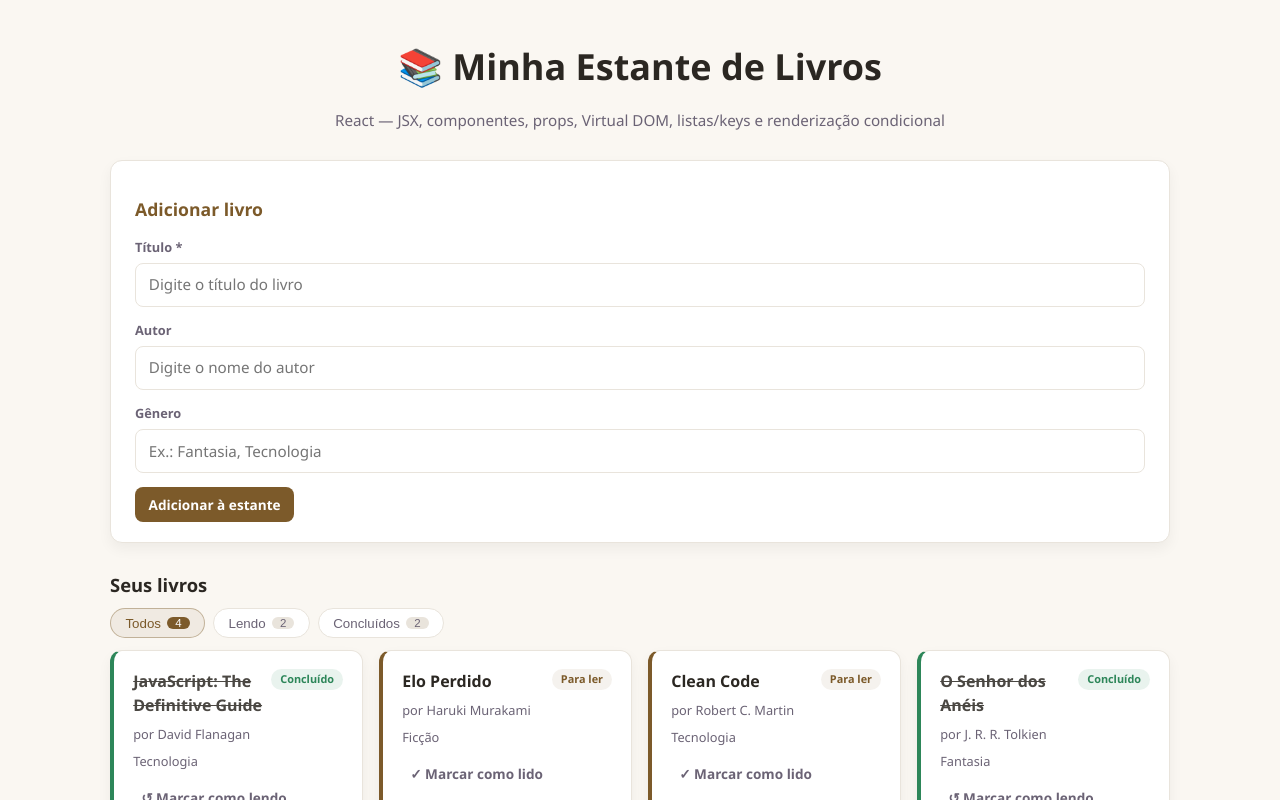
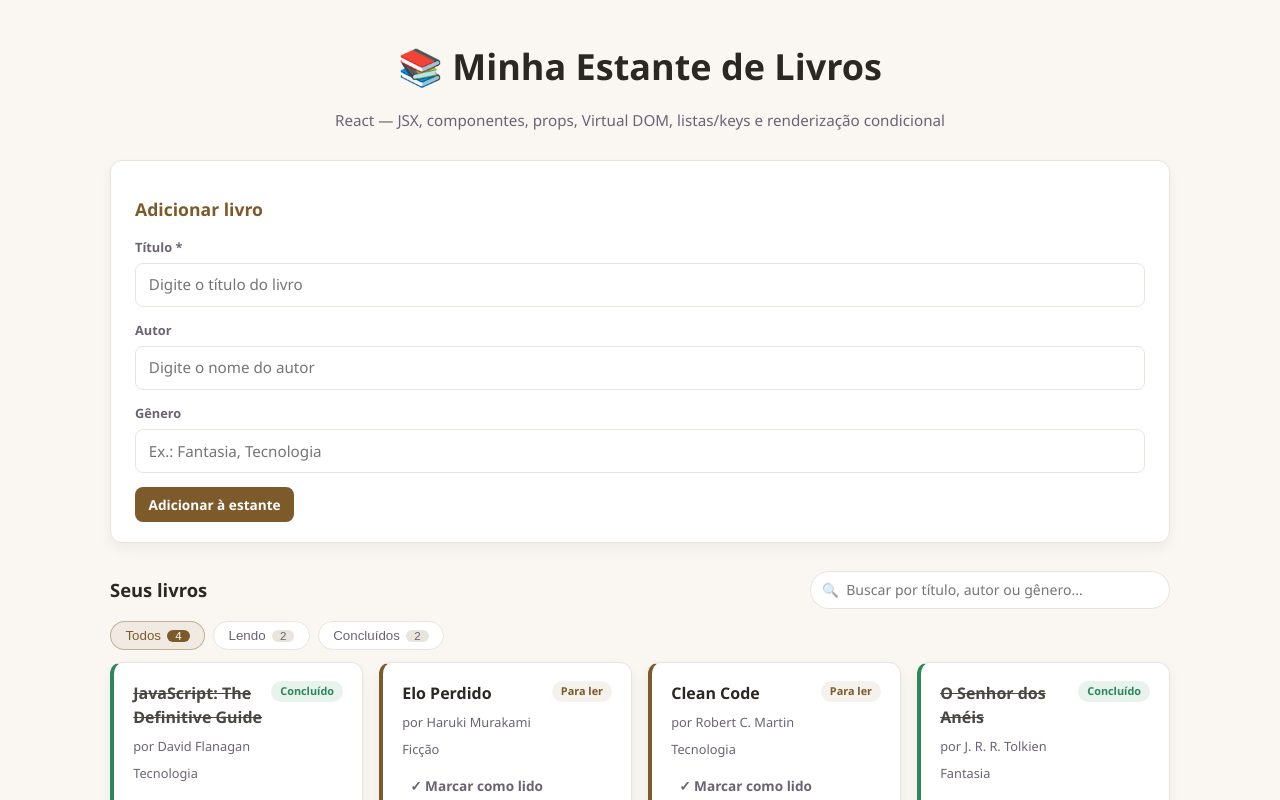
Before and after one commit to jenifferCamar/Minha-estante-de-livros, a React (Vite) app: page / in a window 1280 px wide. Shown: the top 800 px of the page. Built offline with nearby package versions, Linux system fonts and the light colour scheme.

Commit message:
feat: adicionar componente BarraBusca com busca em tempo real e botao limpar

```diff
--- a/src/App.css
+++ b/src/App.css
@@ -320,3 +320,75 @@ body {
     flex-direction: column;
   }
 }
+
+
+/* Barra de busca e cabeçalho da estante */
+.estante__cabecalho {
+  display: flex;
+  justify-content: space-between;
+  align-items: center;
+  flex-wrap: wrap;
+  gap: 0.75rem;
+  margin-bottom: 0.75rem;
+}
+
+.estante__cabecalho h2 {
+  font-size: 1.15rem;
+  margin: 0;
+  color: var(--cor-texto);
+}
+
+.barra-busca {
+  position: relative;
+  display: flex;
+  align-items: center;
+  min-width: 240px;
+  max-width: 360px;
+  flex: 1;
+}
+
+.barra-busca__icone {
+  position: absolute;
+  left: 0.75rem;
+  font-size: 0.85rem;
+  pointer-events: none;
+  opacity: 0.6;
+}
+
+.barra-busca__input {
+  width: 100%;
+  padding: 0.45rem 2rem 0.45rem 2.2rem;
+  border: 1px solid var(--cor-borda);
+  border-radius: 999px;
+  font: inherit;
+  font-size: 0.88rem;
+  background: var(--cor-painel);
+  color: var(--cor-texto);
+  transition: border-color 0.2s, box-shadow 0.2s;
+}
+
+.barra-busca__input:focus-visible {
+  outline: none;
+  border-color: var(--cor-accent);
+  box-shadow: 0 0 0 3px var(--cor-accent-fundo);
+}
+
+.barra-busca__limpar {
+  position: absolute;
+  right: 0.5rem;
+  background: transparent;
+  border: none;
+  color: var(--cor-texto-fraco);
+  cursor: pointer;
+  padding: 0.25rem 0.4rem;
+  font-size: 0.8rem;
+  border-radius: 50%;
+  display: flex;
+  align-items: center;
+  justify-content: center;
+}
+
+.barra-busca__limpar:hover {
+  color: var(--cor-perigo);
+  background: rgba(192, 57, 43, 0.08);
+}
--- a/src/App.jsx
+++ b/src/App.jsx
@@ -4,6 +4,7 @@ import Header from "./components/Header.jsx";
 import ListaLivros from "./components/ListaLivros";
 import FormLivro from "./components/FormLivro";
 import Filtros from "./components/Filtros";
+import BarraBusca from "./components/BarraBusca";
 import EstadoCarregamento from "./components/EstadoCarregamento";
 import "./App.css";
 
@@ -33,6 +34,7 @@ function App() {
   const [carregando, setCarregando] = useState(true);
   const [editando, setEditando] = useState(null);
   const [filtro, setFiltro] = useState("todos");
+  const [busca, setBusca] = useState("");
 
   useEffect(() => {
     const timer = setTimeout(() => setCarregando(false), 800);
@@ -74,12 +76,22 @@ function App() {
     lendo: livros.filter((l) => !l.concluido).length,
     concluidos: livros.filter((l) => l.concluido).length,
   };
-  const livrosFiltrados =
-    filtro === "todos"
-      ? livros
-      : livros.filter((l) =>
-          filtro === "concluidos" ? l.concluido : !l.concluido
-        );
+
+  const livrosFiltrados = livros
+    .filter((l) => {
+      if (filtro === "concluidos") return l.concluido;
+      if (filtro === "lendo") return !l.concluido;
+      return true;
+    })
+    .filter((l) => {
+      if (!busca.trim()) return true;
+      const termo = busca.trim().toLowerCase();
+      return (
+        l.titulo.toLowerCase().includes(termo) ||
+        (l.autor && l.autor.toLowerCase().includes(termo)) ||
+        (l.genero && l.genero.toLowerCase().includes(termo))
+      );
+    });
 
   return (
     <>
@@ -92,7 +104,14 @@ function App() {
           onCancelarEdicao={cancelarEdicao}
         />
         <section className="estante">
-          <h2>Seus livros</h2>
+          <div className="estante__cabecalho">
+            <h2>Seus livros</h2>
+            <BarraBusca
+              termo={busca}
+              onBuscar={setBusca}
+              onLimpar={() => setBusca("")}
+            />
+          </div>
           <Filtros filtro={filtro} onFiltrar={setFiltro} contagem={contagem} />
           {carregando ? (
             <EstadoCarregamento />
@@ -100,6 +119,7 @@ function App() {
             <ListaLivros
               livros={livrosFiltrados}
               filtro={filtro}
+              termoBusca={busca}
               onAlternarStatus={alternarStatus}
               onEditar={iniciarEdicao}
               onExcluir={excluirLivro}
--- /dev/null
+++ b/src/components/BarraBusca.jsx
@@ -0,0 +1,27 @@
+export default function BarraBusca({ termo, onBuscar, onLimpar }) {
+  return (
+    <div className="barra-busca">
+      <span className="barra-busca__icone" aria-hidden="true">
+        🔍
+      </span>
+      <input
+        type="search"
+        className="barra-busca__input"
+        placeholder="Buscar por título, autor ou gênero..."
+        value={termo}
+        onChange={(e) => onBuscar(e.target.value)}
+        aria-label="Buscar livros"
+      />
+      {termo && (
+        <button
+          type="button"
+          className="barra-busca__limpar"
+          onClick={onLimpar}
+          aria-label="Limpar busca"
+        >
+          ✕
+        </button>
+      )}
+    </div>
+  );
+}
--- a/src/components/EstadoVazio.jsx
+++ b/src/components/EstadoVazio.jsx
@@ -1,9 +1,13 @@
-export default function EstadoVazio({ filtro }) {
+export default function EstadoVazio({ filtro, termoBusca }) {
   const mensagens = {
     todos: "Sua estante está vazia. Adicione seu primeiro livro!",
     lendo: "Nenhum livro em andamento. Que tal começar um?",
     concluidos: "Você ainda não concluiu nenhum livro.",
   };
+
+  const mensagem = termoBusca
+    ? `Nenhum livro encontrado para "${termoBusca}".`
+    : mensagens[filtro] ?? mensagens.todos;
 
   return (
     <div className="estado-vazio" aria-live="polite">
@@ -22,7 +26,7 @@ export default function EstadoVazio({ filtro }) {
           strokeWidth="1.5"
         />
       </svg>
-      <p>{mensagens[filtro] ?? mensagens.todos}</p>
+      <p>{mensagem}</p>
     </div>
   );
 }
--- a/src/components/ListaLivros.jsx
+++ b/src/components/ListaLivros.jsx
@@ -4,12 +4,13 @@ import EstadoVazio from "./EstadoVazio";
 export default function ListaLivros({
   livros,
   filtro,
+  termoBusca,
   onAlternarStatus,
   onEditar,
   onExcluir,
 }) {
   if (!livros.length) {
-    return <EstadoVazio filtro={filtro} />;
+    return <EstadoVazio filtro={filtro} termoBusca={termoBusca} />;
   }
 
   return (
```
